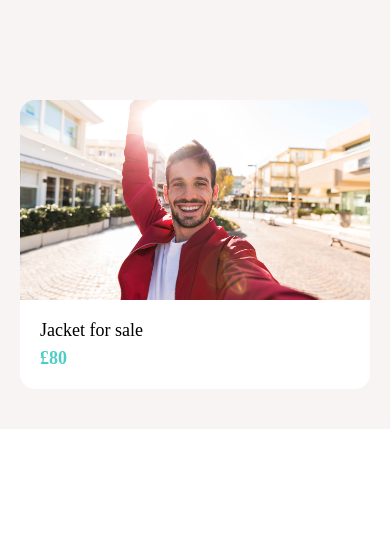
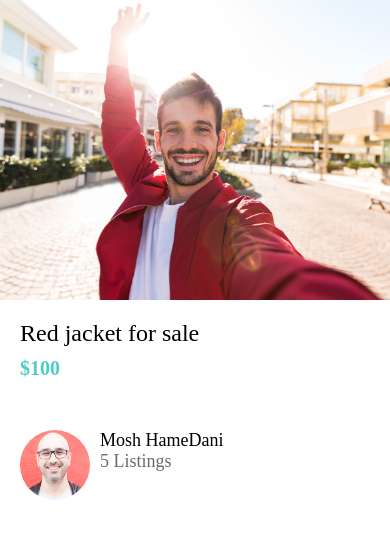
Before and after one commit to srayner/done-with-it, a React Native app: screen / in a window 390 px wide. Shown: the top 538 px of the page. Built offline with nearby package versions, Linux system fonts and the light colour scheme.

Commit message:
Added listing details screen

```diff
--- a/App.js
+++ b/App.js
@@ -2,24 +2,9 @@ import React from "react";
 import { StyleSheet, View } from "react-native";
 import ViewImageScreen from "./app/screens/ViewImageScreen";
 import WelcomeScreen from "./app/screens/WelcomeScreen";
+import ListingDetailsScreen from "./app/screens/ListingDetailsScreen";
 import Card from "./app/components/Card";
 
 export default function App() {
-  return (
-    <View style={styles.container}>
-      <Card
-        title="Jacket for sale"
-        subTitle="£80"
-        image={require("./app/assets/jacket.jpg")}
-      ></Card>
-    </View>
-  );
+  return <ListingDetailsScreen />;
 }
-
-const styles = StyleSheet.create({
-  container: {
-    backgroundColor: "#f8f4f4",
-    padding: 20,
-    paddingTop: 100,
-  },
-});
--- /dev/null
+++ b/app/components/ListItem.js
@@ -0,0 +1,35 @@
+import { View, Image, StyleSheet } from "react-native";
+import React from "react";
+
+import AppText from "./AppText";
+import colors from "../config/colors";
+
+export default function ListItem({ image, title, subTitle }) {
+  return (
+    <View style={styles.container}>
+      <Image style={styles.image} source={image} />
+      <View>
+        <AppText style={styles.title}>{title}</AppText>
+        <AppText style={styles.subTitle}>{subTitle}</AppText>
+      </View>
+    </View>
+  );
+}
+
+const styles = StyleSheet.create({
+  container: {
+    flexDirection: "row",
+  },
+  image: {
+    width: 70,
+    height: 70,
+    borderRadius: 35,
+    marginRight: 10,
+  },
+  subTitle: {
+    color: colors.medium,
+  },
+  title: {
+    fontWeight: "500",
+  },
+});
--- a/app/config/colors.js
+++ b/app/config/colors.js
@@ -3,4 +3,5 @@ export default {
   secondary: "#4ecdc4",
   black: "#000",
   white: "#fff",
+  medium: "#6e6969",
 };
--- /dev/null
+++ b/app/screens/ListingDetailsScreen.js
@@ -0,0 +1,47 @@
+import { View, Image, StyleSheet } from "react-native";
+import React from "react";
+import AppText from "../components/AppText";
+import ListItem from "../components/ListItem";
+import colors from "../config/colors";
+
+export default function ListingDetailsScreen() {
+  return (
+    <View>
+      <Image style={styles.image} source={require("../assets/jacket.jpg")} />
+      <View style={styles.detailsContainer}>
+        <AppText style={styles.title}>Red jacket for sale</AppText>
+        <AppText style={styles.price}>$100</AppText>
+        <View style={styles.userContainer}>
+          <ListItem
+            image={require("../assets/mosh.jpg")}
+            title="Mosh HameDani"
+            subTitle="5 Listings"
+          />
+        </View>
+      </View>
+    </View>
+  );
+}
+
+const styles = StyleSheet.create({
+  detailsContainer: {
+    padding: 20,
+  },
+  image: {
+    width: "100%",
+    height: 300,
+  },
+  price: {
+    color: colors.secondary,
+    fontWeight: "bold",
+    fontSize: 20,
+    marginVertical: 10,
+  },
+  title: {
+    fontSize: 24,
+    fontWeight: "500",
+  },
+  userContainer: {
+    marginVertical: 40,
+  },
+});
```
